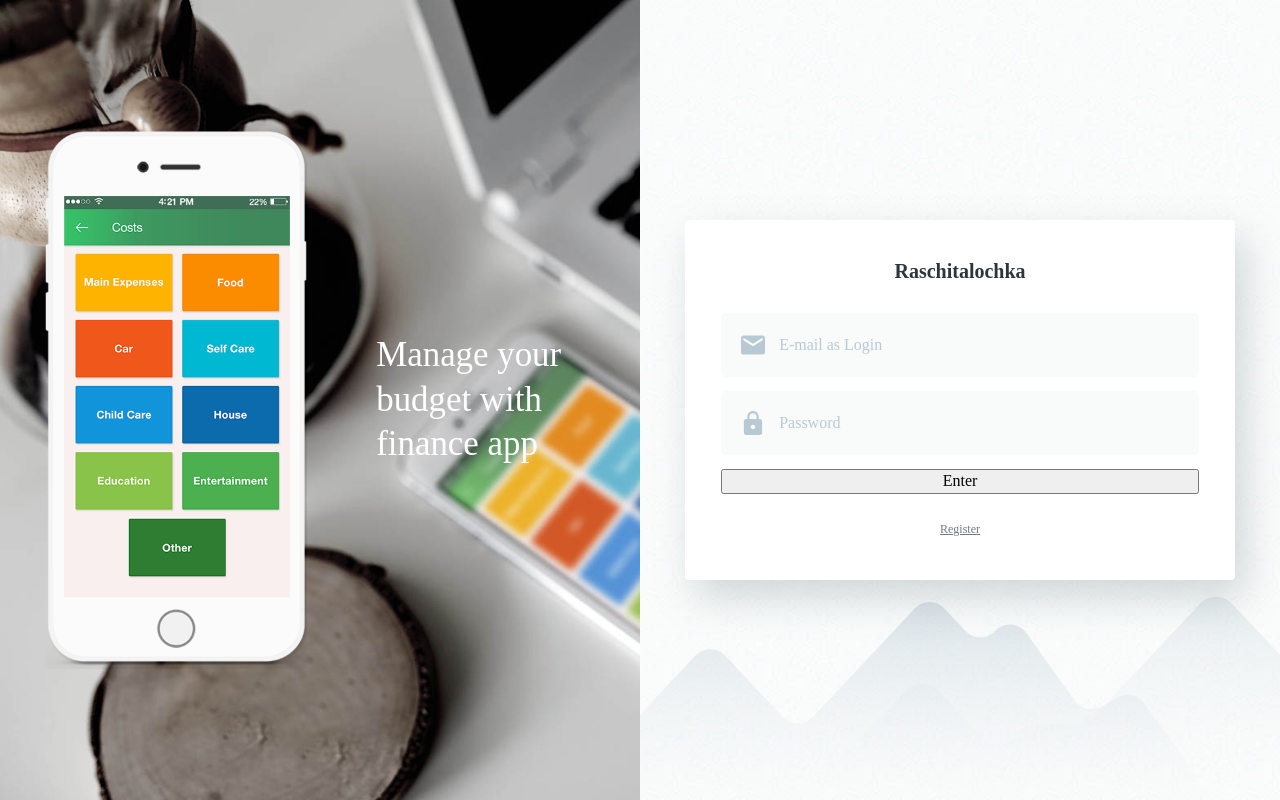
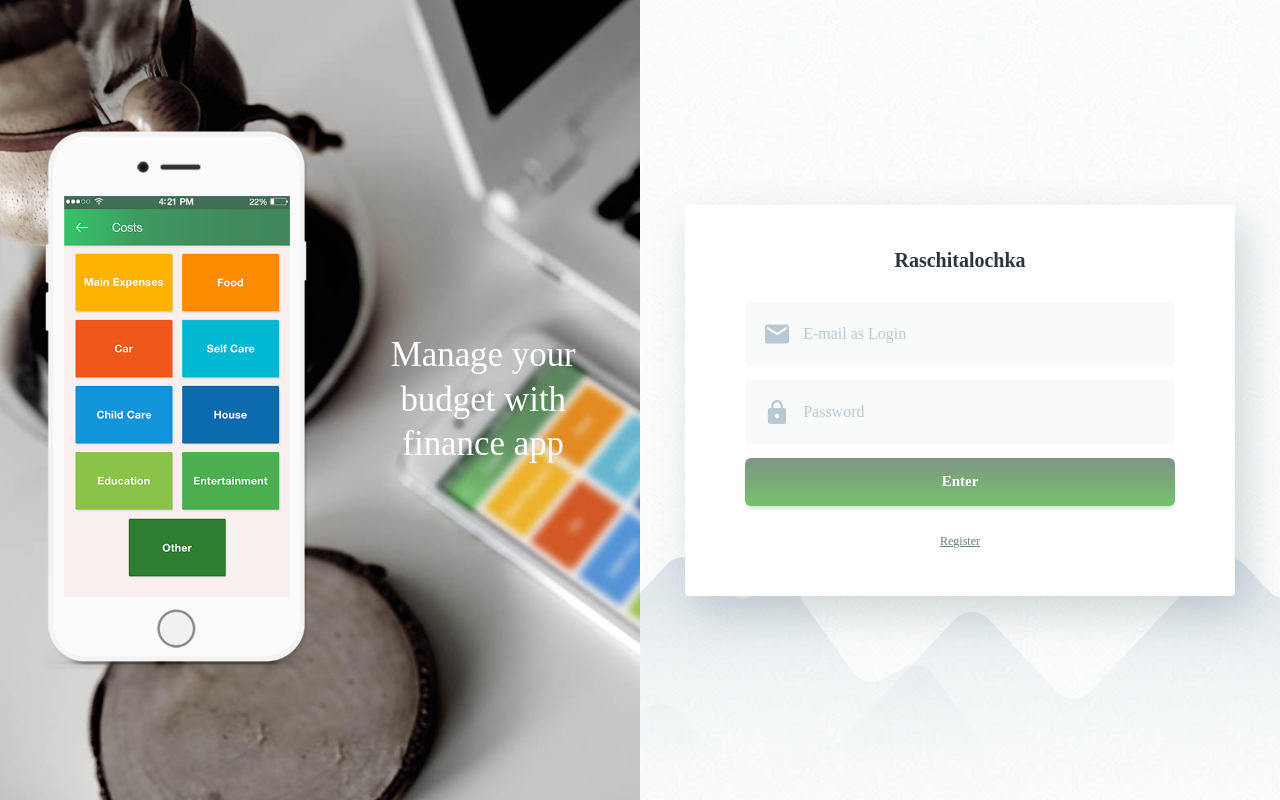
Before and after one commit to VitaliiKalinbet/raschitalochka_frontend, a React app: page /login in a window 1280 px wide. Built offline with nearby package versions, Linux system fonts and the light colour scheme.

Commit message:
edited responsive mobile login

```diff
--- a/src/components/Login/Login.jsx
+++ b/src/components/Login/Login.jsx
@@ -1,10 +1,12 @@
 import React, { Component } from 'react';
-import { NavLink } from 'react-router-dom';
+import { Link } from 'react-router-dom';
 
+import Button from '../Button/Button';
 import withAuth from '../../services/hoc/withAuth';
 
 import s from './Login.module.css';
 
+const slogan = <p className={s.slogan}>Manage your budget with finance app</p>;
 class Login extends Component {
   state = {
     email: '',
@@ -51,9 +53,7 @@ class Login extends Component {
     const { email, password, width } = this.state;
     return (
       <div className={s.wrap}>
-        <div className={s.bgWrap}>
-          {width >= 768 && <p className={s.slogan}>Manage your budget with finance app</p>}
-        </div>
+        {width >= 1280 && <div className={s.bgWrap}>{slogan}</div>}
         <div className={s.formWrapper}>
           <form className={s.form} onSubmit={this.handleSubmit}>
             <h3 className={s.formTitle}>Raschitalochka</h3>
@@ -81,14 +81,12 @@ class Login extends Component {
               />
               <i className={s.iconPass} />
             </div>
-
-            <button className={s.submitBtn} type="submit">
-              Enter
-            </button>
-            <NavLink className={s.registerLink} activeClassName={s.activeLink} to="/registration">
+            <Button style={s.submitBtn} type="button" value="Enter" />
+            <Link className={s.registerLink} activeClassName={s.activeLink} to="/registration">
               Register
-            </NavLink>
+            </Link>
           </form>
+          {width >= 768 && width < 1280 && slogan}
         </div>
       </div>
     );
--- a/src/components/Login/Login.module.css
+++ b/src/components/Login/Login.module.css
@@ -1,42 +1,38 @@
-  .wrap{
-    font-family: "HelveticaNeueCyr";
+.wrap {
+  font-family: 'HelveticaNeueCyr';
 }
 
-  .formWrapper{
+.formWrapper {
   display: flex;
   justify-content: center;
   align-items: center;
-    padding: 1rem;
   height: 100vh;
   margin: 0 auto;
-    background:
-    url('../../assets/images/waves-chart-bg.svg') no-repeat bottom -156px left -372px,
-    url('../../assets/images/waves-chart-bg.svg')no-repeat bottom -134px left 90px,
-    url('../../assets/images/background.jpg');
-    background-size: auto 465px, auto 511px, auto;
+  background: url('../../assets/images/waves-chart-bg.svg') no-repeat bottom -117px
+    left -211px;
+  background-size: auto 304px;
 }
 
-  .titleWrapper{
+.titleWrapper {
   display: flex;
 }
 
-  .form{
+.form {
   width: 550px;
-    padding: 36px;
+  padding: 1.375rem;
   display: flex;
   flex-direction: column;
   border-radius: 4px;
   background-color: rgb(255, 255, 255);
-    box-shadow: 10px 17.321px 40px 0px rgba(107, 125, 131, 0.3);
 }
 
-  .inputWithIcon{
+.inputWithIcon {
   position: relative;
   margin-bottom: 0.875rem;
 }
 
 .iconEmail::before,
-  .iconPass::before{
+.iconPass::before {
   position: absolute;
   top: 50%;
   left: 32px;
@@ -44,18 +40,18 @@
   display: block;
   width: 24px;
   height: 24px;
-    fill: #000
+  fill: #000;
 }
 
-  .iconEmail::before{
+.iconEmail::before {
   content: url('../../assets/images/email.svg');
 }
 
-  .iconPass::before{
+.iconPass::before {
   content: url('../../assets/images/lock.svg');
 }
 
-  .formTitle{
+.formTitle {
   margin-bottom: 27px;
   position: relative;
   display: block;
@@ -67,8 +63,8 @@
 }
 
 .inputEmail,
-  .inputPass{
-    width:100%;
+.inputPass {
+  width: 100%;
   position: relative;
   font-size: 1rem;
   padding: 1rem;
@@ -81,59 +77,85 @@
 }
 
 .inputEmail::placeholder,
-  .inputPass::placeholder{
+.inputPass::placeholder {
   color: #b9c9d4;
 }
 
-  .submitBtn{
+.submitBtn {
   margin-bottom: 1.25rem;
+  border-radius: 6px;
+  background-image: linear-gradient(
+    0deg,
+    rgb(117, 193, 110) 0%,
+    rgba(81, 109, 87, 0.70196) 100%
+  );
+  box-shadow: 0px 3px 3px 0px rgba(92, 135, 94, 0.2);
+  min-width: 275px;
+  min-height: 48px;
+  border: none;
+  font-size: 0.94rem;
+  color: rgb(255, 255, 255);
+  font-weight: bold;
+  line-height: 2;
 }
-  .registerLink{
+
+.registerLink {
   font-size: 0.75rem;
   text-align: center;
   color: rgb(107, 125, 131);
   line-height: 2.5;
 }
 
-@media (min-width: 768px){
-  .wrap{
+@media (min-width: 768px) {
+  .wrap {
     display: flex;
   }
-  .formWrapper{
+
+  .formWrapper {
+    width: 100%;
+    flex-direction: column;
+    background: url('../../assets/images/waves-chart-bg.svg') no-repeat bottom -169px
+        right -372px,
+      url('../../assets/images/waves-chart-bg.svg') no-repeat bottom -169px left -726px,
+      url('../../assets/images/background.jpg');
+    background-size: auto 541px, auto 541px, auto;
+  }
+
+  .form {
+    padding: 2.5rem 3.75rem;
+    box-shadow: 10px 17.321px 40px 0px rgba(107, 125, 131, 0.3);
+  }
+
+  .slogan {
+    position: absolute;
+    bottom: 40px;
+    font-size: 1.125rem;
+    color: rgb(40, 40, 40);
+    line-height: 2.5;
+    text-align: center;
+  }
+}
+
+@media (min-width: 1280px) {
+  .formWrapper {
     width: 50%;
   }
-  .bgWrap{
+
+  .bgWrap {
     display: flex;
     align-items: center;
-    justify-content: center;
-    width: 50%;
-    background-image:
-      url('../../assets/images/techandall.jpg');
-    background-repeat: no-repeat;
-    background-position: right bottom;
-    background-size: cover;
-  }
-
-  .slogan{
-    max-width: 86%;
-    font-size: 2.18rem;
-    color: rgb(255, 255, 255);
-    line-height: 1.286;
-  }
-
-}
-
-@media (min-width: 1024px){
-  .bgWrap{
     justify-content: flex-end;
     width: 50%;
-    background:
-     url('../../assets/images/iPhone.png') no-repeat 12% center,
+    background: url('../../assets/images/iPhone.png') no-repeat 12% center,
       url('../../assets/images/techandall.jpg') no-repeat center;
     background-size: 41%, cover;
   }
 
-  .slogan{
+  .slogan {
+    font-size: 2.18rem;
+    line-height: 1.286;
+    position: static;
+    color: rgb(255, 255, 255);
     max-width: 35%;
     margin-right: 7%;
     padding: 0.3125rem;
```
Lines whose indentation alone changed are shown as unchanged.
